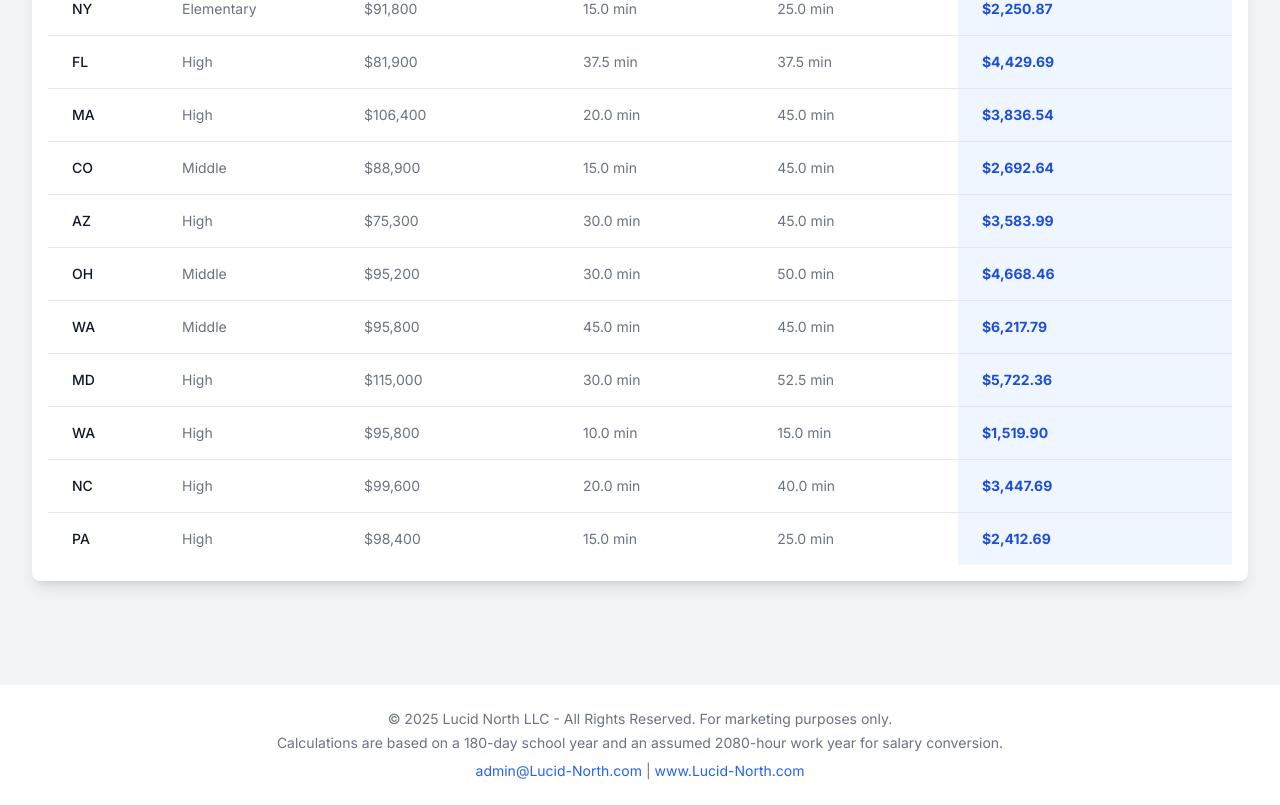
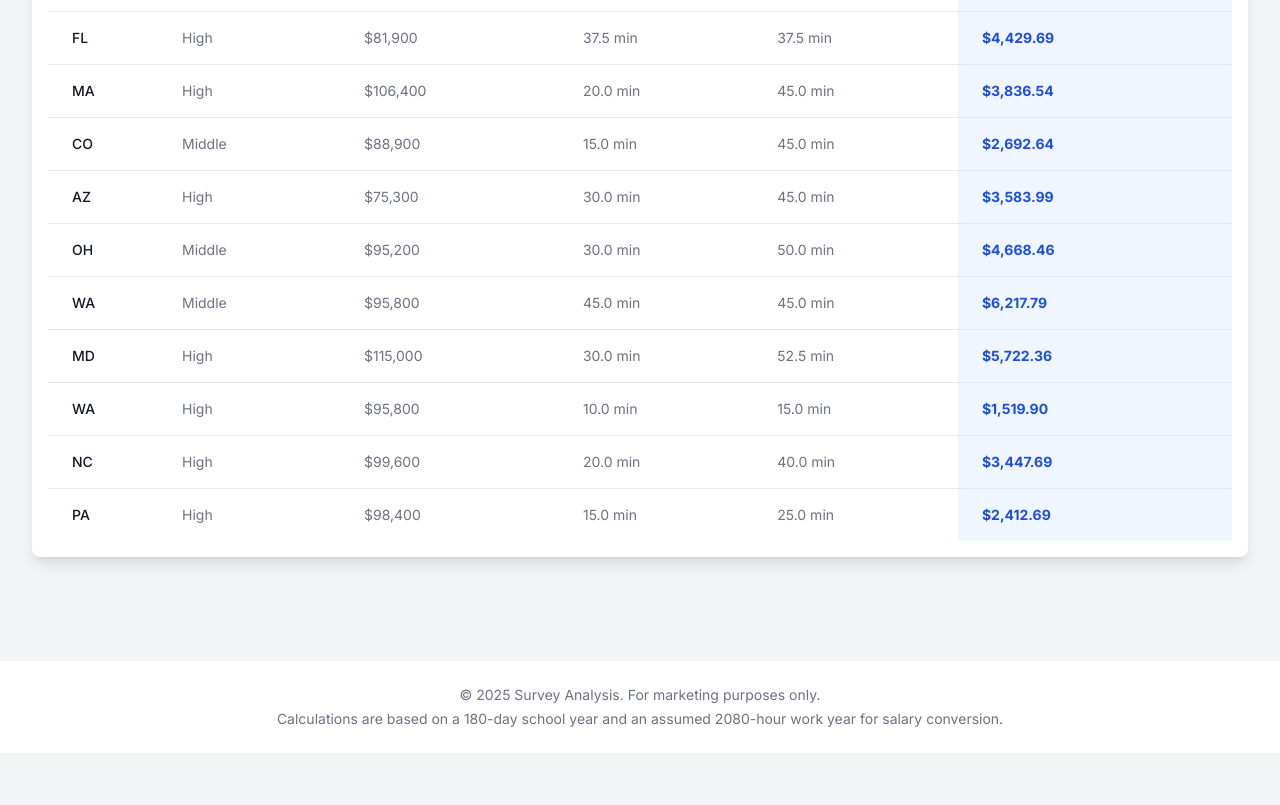
Before and after one commit to Beerspitnight/lucid-north-landing, a plain HTML site: page analysis.html in a window 1280 px wide. Shown: the part 1094-1899 px from the top of the page. After the commit the page ends 1847 px from the top, so only its background shows below. Drawn offline with nearby package versions, Linux system fonts and the light colour scheme.

Commit message:
Update analysis.html

```diff
--- a/analysis.html
+++ b/analysis.html
@@ -27,7 +27,6 @@
         <div class="max-w-7xl mx-auto py-6 px-4 sm:px-6 lg:px-8">
             <h1 class="text-4xl font-bold text-gray-900">The Hidden Costs of Manual Sub Scheduling</h1>
             <p class="mt-2 text-lg text-gray-600">A data-driven analysis of how much districts spend on Assistant Principal salaries for daily substitute coverage.</p>
-            <p>&copy 2025 - Lucid North LLC - All Rights Reserved</p>
         </div>
     </header>
 
@@ -73,12 +72,8 @@
 
     <footer class="bg-white mt-16">
         <div class="max-w-7xl mx-auto py-6 px-4 sm:px-6 lg:px-8 text-center text-gray-500 text-sm">
-            <p>&copy; 2025 Lucid North LLC - All Rights Reserved. For marketing purposes only.</p>
+            <p>&copy; 2025 Survey Analysis. For marketing purposes only.</p>
             <p class="mt-1">Calculations are based on a 180-day school year and an assumed 2080-hour work year for salary conversion.</p>
-                <p class="mt-2">
-                <a href="mailto:admin@Lucid-North.com" class="text-blue-600 hover:underline">admin@Lucid-North.com</a> |
-                <a href="https://www.Lucid-North.com" target="_blank" rel="noopener noreferrer" class="text-blue-600 hover:underline">www.Lucid-North.com</a>
-            </p>
         </div>
     </footer>
 
```
